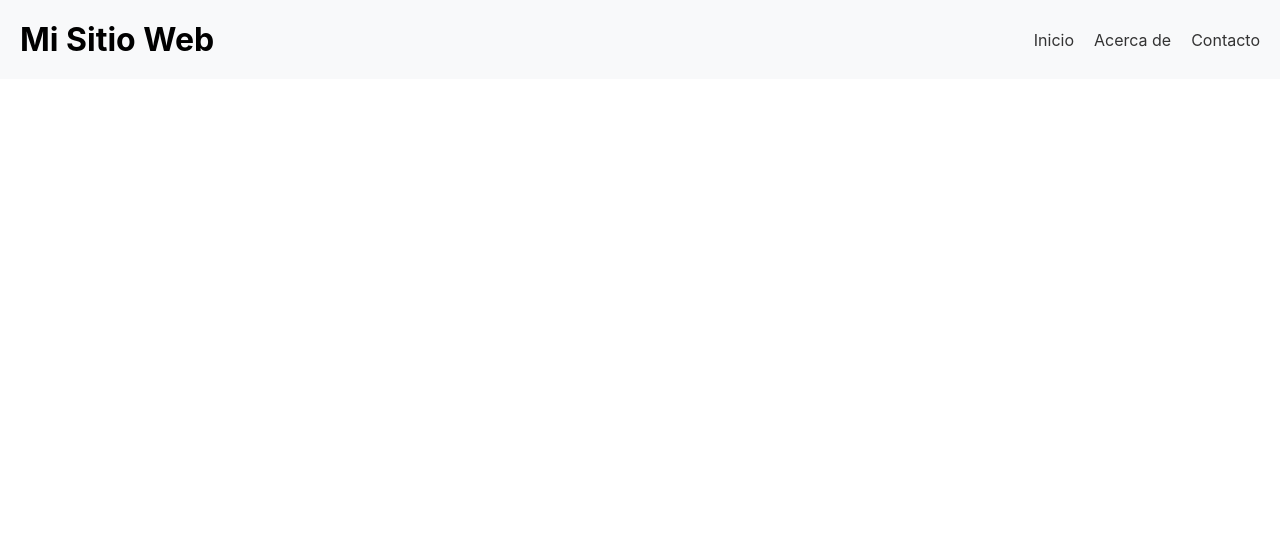
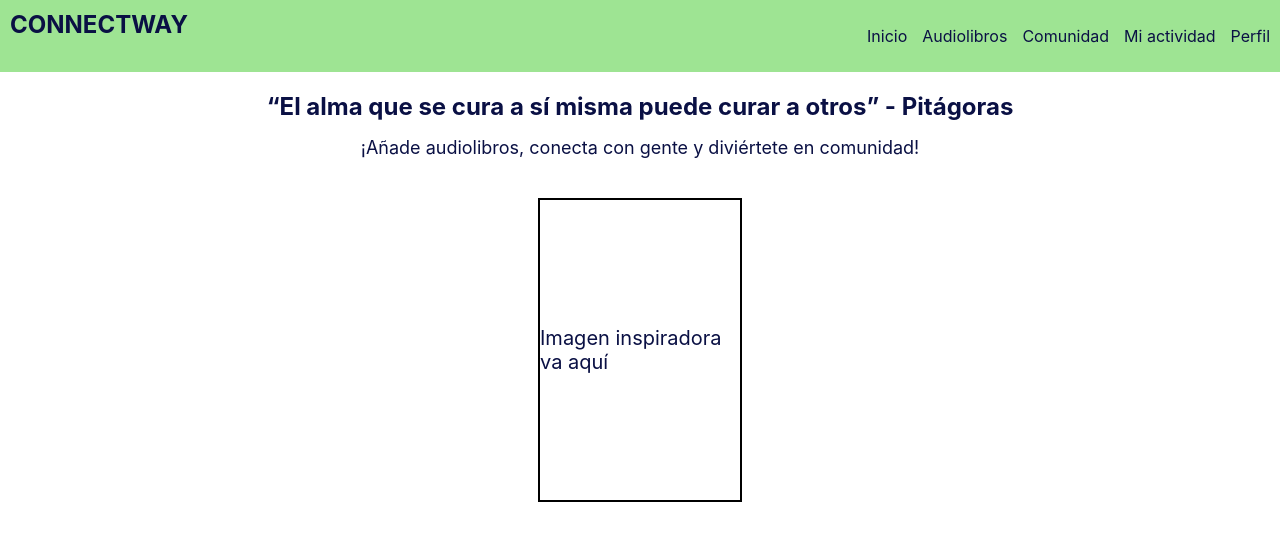
Before and after one commit to josuex123/ConnectWay, a React (Create React App) app in the folder connectway/: page / in a window 1280 px wide. Shown: the top 540 px of the page. Built offline with nearby package versions, Linux system fonts and the light colour scheme.

Commit message:
diseño pagina inicio

```diff
--- a/connectway/src/App.js
+++ b/connectway/src/App.js
@@ -16,6 +16,7 @@ function App() {
     <Router>
       <Routes>
         <Route path="/" element={<Home />} />
+        <Route path="/home" element={<Home />} />
       </Routes>
     </Router>
   );
--- /dev/null
+++ b/connectway/src/components/PaginaInicio/Description.js
@@ -0,0 +1,14 @@
+import React from 'react';
+import '../../estilos/PaginaInicio/Description.css';
+
+const Description = () => {
+    return (
+        <div className="description">
+            <div className="description-box">
+                Imagen inspiradora va aquí
+            </div>
+        </div>
+    );
+};
+
+export default Description;
--- /dev/null
+++ b/connectway/src/components/PaginaInicio/Header.js
@@ -0,0 +1,13 @@
+import React from 'react';
+import '../../estilos/PaginaInicio/Header.css';
+
+const Header = () => {
+    return (
+        <header className="header">
+            <h1>“El alma que se cura a sí misma puede curar a otros” - Pitágoras</h1>
+            <p>¡Añade audiolibros, conecta con gente y diviértete en comunidad!</p>
+        </header>
+    );
+};
+
+export default Header;
--- /dev/null
+++ b/connectway/src/components/PaginaInicio/Navbar.js
@@ -0,0 +1,25 @@
+import React from 'react';
+import '../../estilos/PaginaInicio/Navbar.css';
+
+const Navbar = () => {
+    return (
+        <nav className="navbar">
+            <div className="logo">CONNECTWAY</div>
+            <ul className="nav-links">
+                <li><a href="/">Inicio</a></li>
+                <li className="dropdown">
+                    <a href="/audiolibros" className="dropbtn">Audiolibros</a>
+                    <div className="dropdown-content">
+                        <a href="/audiolibros/añadir">Añadir audiolibro</a>
+                        <a href="/audiolibros/registrados">Audiolibros registrados</a>
+                    </div>
+                </li>
+                <li><a href="/comunidad">Comunidad</a></li>
+                <li><a href="/actividad">Mi actividad</a></li>
+                <li><a href="/perfil">Perfil</a></li>
+            </ul>
+        </nav>
+    );
+};
+
+export default Navbar;
--- /dev/null
+++ b/connectway/src/components/PaginaInicio/PaginaInicio.jsx
@@ -0,0 +1,20 @@
+import React from 'react';
+import Navbar from './Navbar';
+import Header from './Header';
+import Description from './Description';
+//import MainImage from './MainImage';
+
+const PaginaInicio = () => {
+    return (
+        <div className="pagina-inicio">
+            <Navbar />
+            <Header />
+            <div className="content">
+                <Description />
+
+            </div>
+        </div>
+    );
+};
+
+export default PaginaInicio;
--- /dev/null
+++ b/connectway/src/estilos/PaginaInicio/Description.css
@@ -0,0 +1,16 @@
+.description {
+    display: flex;
+    justify-content: center;
+    margin-top: 40px;
+}
+
+.description-box {
+    width: 200px;
+    height: 300px;
+    border: 2px solid black;
+    display: flex;
+    align-items: center;
+    justify-content: center;
+    font-size: 20px;
+    color: #0A1044;
+}
--- /dev/null
+++ b/connectway/src/estilos/PaginaInicio/Header.css
@@ -0,0 +1,15 @@
+.header {
+    text-align: center;
+    margin: 20px 0;
+    color: #0A1044;
+}
+
+.header h1 {
+    font-size: 24px;
+    font-weight: bold;
+}
+
+.header p {
+    font-size: 18px;
+    margin-top: 10px;
+}
--- /dev/null
+++ b/connectway/src/estilos/PaginaInicio/Navbar.css
@@ -0,0 +1,63 @@
+.navbar {
+    display: flex;
+    justify-content: space-between;
+    background-color: #9EE493;
+    padding: 10px;
+    color: white;
+}
+
+.logo {
+    font-size: 24px;
+    font-weight: bold;
+    color: #0A1044;
+}
+
+.nav-links {
+    display: flex;
+    list-style: none;
+    gap: 15px;
+}
+
+.nav-links a {
+    color: #0A1044;
+    /*font-weight: bold;*/
+    text-decoration: none;
+    transition: background-color 0.3s, color 0.3s; /* transición épica*/
+}
+
+.nav-links a:hover {
+    background-color: #0A1044;
+    color: white;
+    padding: 5px 10px;
+    border-radius: 5px;
+}
+
+.dropdown {
+    position: relative;
+}
+
+.dropdown-content {
+    display: none;
+    position: absolute;
+    background-color: #0A1044;
+    box-shadow: 0px 8px 16px rgba(0, 0, 0, 0.2);
+    z-index: 1;
+}
+
+.dropdown:hover .dropdown-content {
+    display: block;
+}
+
+.dropdown-content a {
+    padding: 10px;
+    display: block;
+    text-decoration: none;
+    color: white;
+    background-color: #0A1044;
+    transition: background-color 0.3s, color 0.3s;
+}
+
+.dropdown-content a:hover {
+    background-color: #9EE493;
+    color: #0A1044;
+}
--- a/connectway/src/pages/Home.jsx
+++ b/connectway/src/pages/Home.jsx
@@ -1,7 +1,7 @@
 import React from 'react'
 import "./Home.css";
-import Header from '../components/Header/Header'
-
+//import Header from '../components/Header/Header'
+import PaginaInicio from '../components/PaginaInicio/PaginaInicio';
 
 const Home = () => {
 
@@ -9,7 +9,7 @@ const Home = () => {
   return (
 
     <div className="home-container">
-        <Header/>
+        <PaginaInicio/>
 
     </div>
 
```
